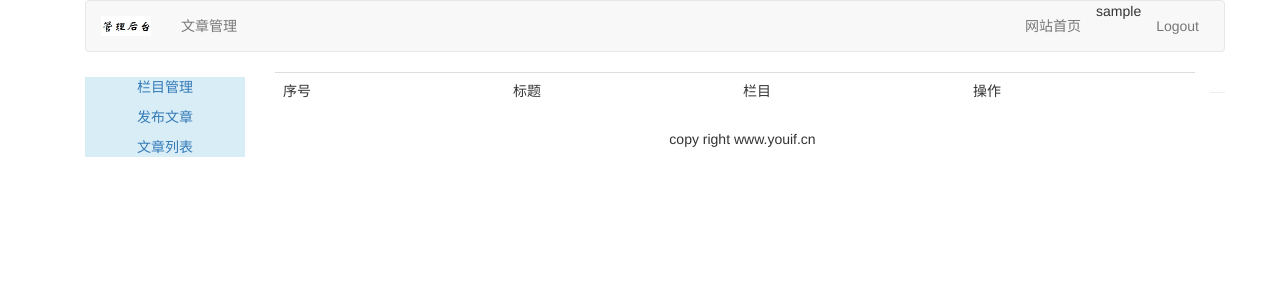
After one commit to id88/mblog, a Django app: a page that uses templates/article/header.html in a window 1280 px wide. The commit adds this page. Shown: the top 300 px of the page. Run offline with Django 3.2, Linux system fonts and the light colour scheme; the visitor is signed in with stand-in values (Sample User, id 1); data that the repository does not hold is empty; some libraries are stand-ins or nearby versions.

Commit message:
可查看发布的文章了

```diff
--- a/article/models.py
+++ b/article/models.py
@@ -24,7 +24,7 @@ class ArticlePost(models.Model):
 
     class Meta:
         # ordering = ("title",)
-        ordering = ("-updated",)
+        ordering = ("-updated",)#按发布时间倒序排列
         index_together = (('id', 'slug'),)
 
     def __str__(self):
--- a/article/urls.py
+++ b/article/urls.py
@@ -9,4 +9,6 @@ urlpatterns = [
     url(r'rename-column/$', views.rename_article_column, name="rename_article_column"),
     url(r'^del-column/$', views.del_article_column, name="del_article_column"),
     url(r'^article-post/$', views.article_post, name="article_post"),
+    url(r'^article-list/$', views.article_list, name="article_list"),
+    url(r'^article-detail/(?P<id>\d+)/(?P<slug>[-\w]+)/$', views.article_detail, name="article_detail"),
 ]
--- a/article/views.py
+++ b/article/views.py
@@ -1,10 +1,10 @@
-from django.shortcuts import render
+from django.shortcuts import render, get_object_or_404
 from django.contrib.auth.decorators import login_required
 from django.views.decorators.csrf import csrf_exempt
 from django.http import HttpResponse
 from django.views.decorators.http import require_POST
 
-from .models import ArticleColumn
+from .models import ArticleColumn, ArticlePost
 from .forms import ArticleColumnForm, ArticlePostForm
 
 
@@ -76,3 +76,17 @@ def article_post(request):
         article_columns = request.user.article_column.all()
         return render(request, "article/column/article_post.html",
                       {"article_post_form": article_post_form, "article_columns": article_columns})
+
+
+# 文章标题列表
+@login_required(login_url='/account/login')
+def article_list(request):
+    articles = ArticlePost.objects.filter(author=request.user)
+    return render(request, "article/column/article_list.html", {"articles": articles})
+
+
+# 文章内容
+@login_required(login_url='/account/login')
+def article_detail(request, id, slug):
+    article = get_object_or_404(ArticlePost, id=id, slug=slug)
+    return render(request, "article/column/article_detail.html", {"article":article})
--- /dev/null
+++ b/templates/article/column/article_list.html
@@ -0,0 +1,32 @@
+{% extends "article/base.html" %}
+{% load staticfiles %}
+
+{% block title %}articles list{% endblock %}
+
+{% block content %}
+<div>
+    <table class="table table-hover">
+    	<tr>
+    	    <td>序号</td>
+    	    <td>标题</td>
+            <td>栏目</td>
+    	    <td>操作</td>
+    	</tr>
+    	{% for article in articles %}
+    	<tr id={{ article.id }}>
+    	    <td>{{ forloop.counter }}</td>
+    	    <td>
+                <a href="{{ article.get_absolute_url }}">{{ article.title }}</a>
+            </td>
+            <td>{{ article.column }}</td>
+    	    <td>
+{#                <a name="edit" href="{% url 'article:redit_article' article.id %}"><span class="glyphicon glyphicon-pencil"></span></a>#}
+{#                <a nane="delete" href="javascript:" onclick="del_article(this, {{ article.id }})"><span class="glyphicon glyphicon-trash" style="margin-left:20px;"></span></a>#}
+                --
+            </td>
+    	</tr>
+    	{% endfor %}
+    </table>
+</div>
+
+{% endblock %}
--- a/templates/article/column/article_post.html
+++ b/templates/article/column/article_post.html
@@ -44,6 +44,7 @@ function publish_article(){
         success: function(e){
             if(e=="1"){
         	    layer.msg("successful");
+        	    location.href = "{% url 'article:article_list' %}";//跳转到文章的内容页
             }else if(e=="2"){
         	    layer.msg("sorry.") ;
             }else{
--- a/templates/article/header.html
+++ b/templates/article/header.html
@@ -7,8 +7,8 @@
         <div>
             <ul class="nav navbar-nav" role="tablist">
                 <li><a href="{% url 'article:article_column' %}">文章管理</a></li>
-                <li><a href="#">图片管理</a></li>
-                <li><a href="#">课程管理</a></li>
+{#                <li><a href="#">图片管理</a></li>#}
+{#                <li><a href="#">课程管理</a></li>#}
             </ul>
             <ul class="nav navbar-nav navbar-right" style="margin-right:10px">
                 <li><a href="{% url 'blog:blog_title' %}">网站首页</a></li>
--- a/templates/article/leftslider.html
+++ b/templates/article/leftslider.html
@@ -2,5 +2,6 @@
     <div class="text-center" style="margin-top: 5px;">
         <p><a href="{% url 'article:article_column'%}">栏目管理</a></p>
         <p><a href="{% url 'article:article_post'%}">发布文章</a></p>
+        <p><a href="{% url 'article:article_list'%}">文章列表</a></p>
     </div>
 </div>
```
Also changed, not shown: templates/article/column/article_detail.html (added, +18 -0 lines), static/images/backlogo.png (added), static/images/login2.png (deleted).
